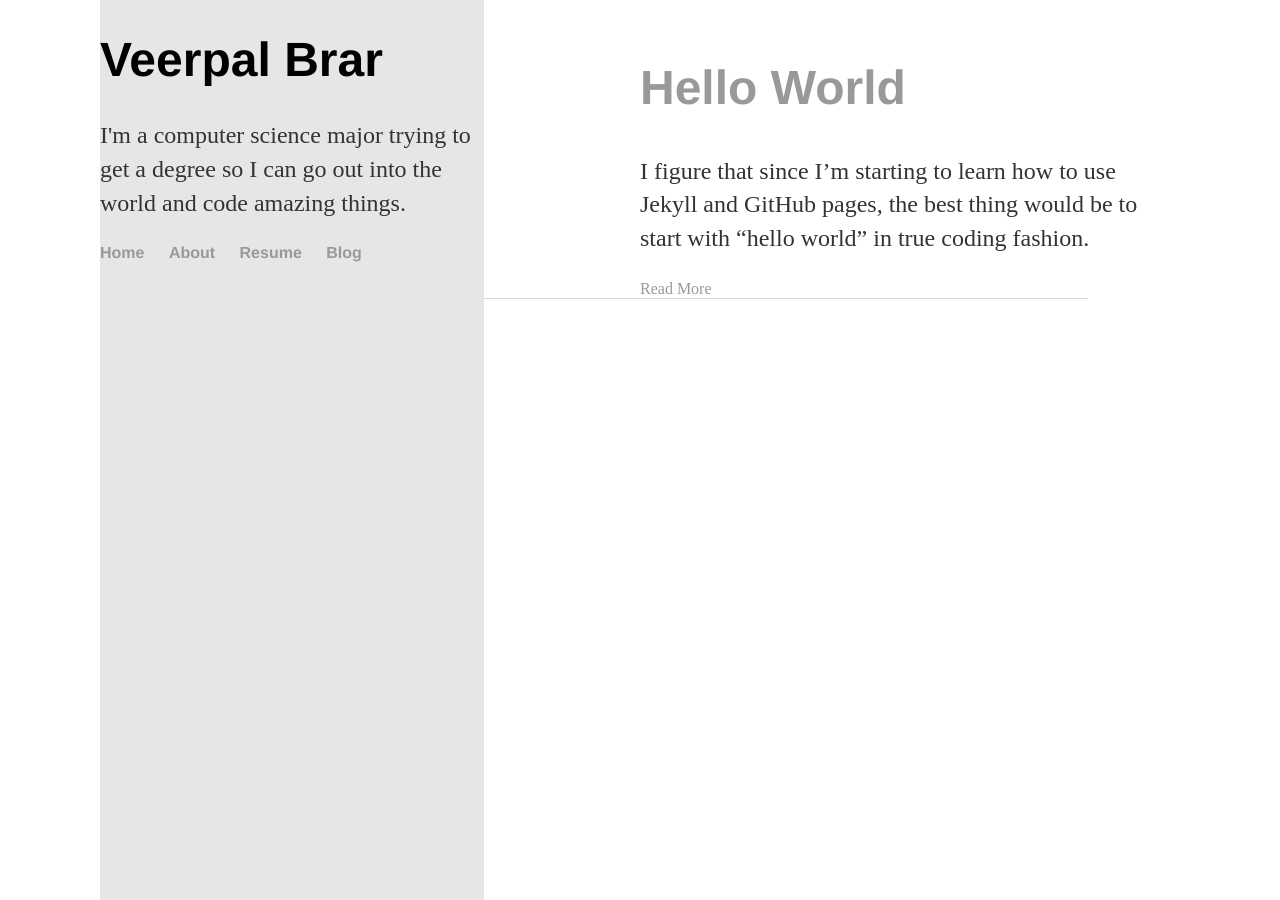
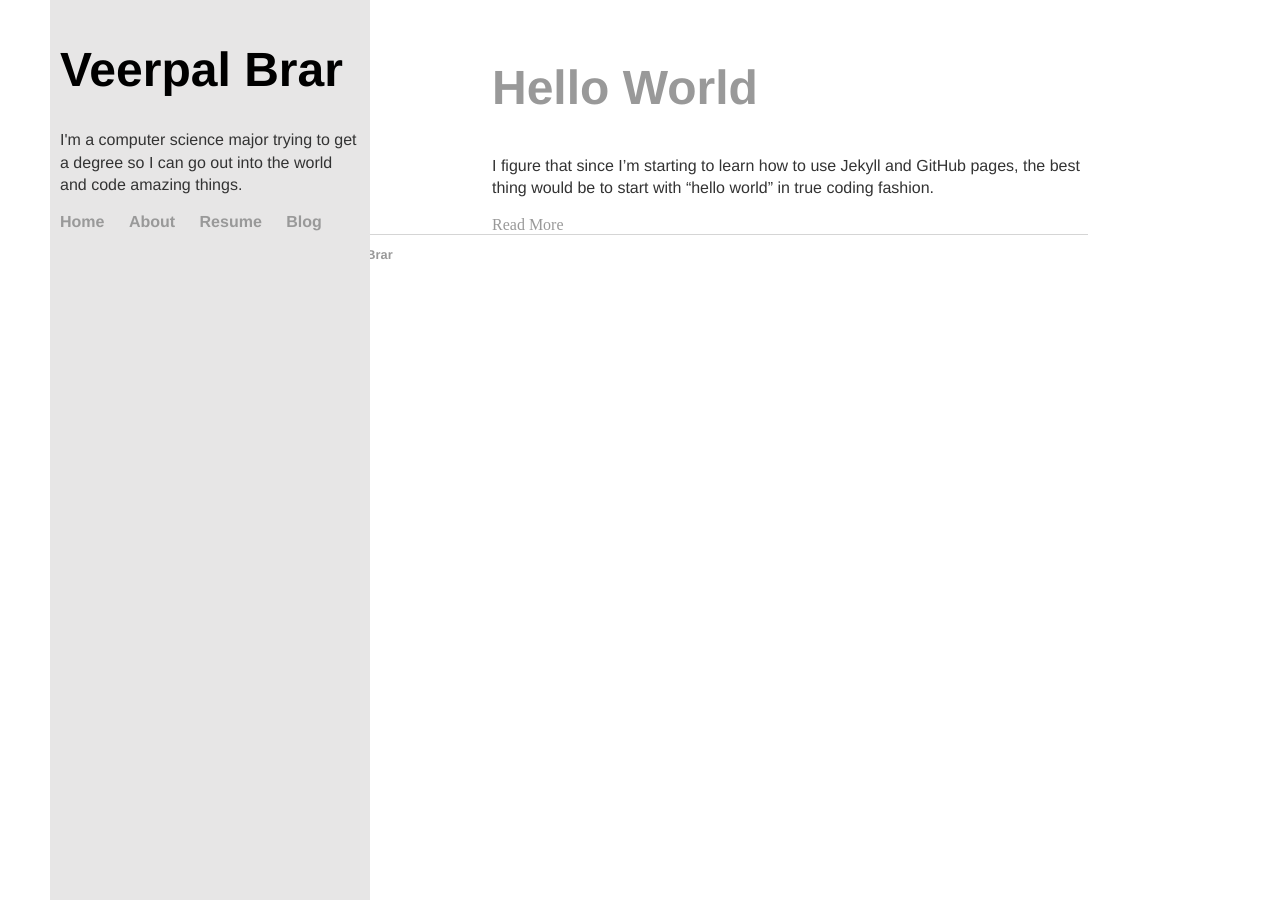
Before and after one commit to VeerpalBrar/VeerpalBrar.github.io, a Jekyll site: the page built from index.html, in a window 1280 px wide. Built offline with Jekyll 4.4.1, drawn with Linux system fonts in a browser that asks for light colours.

Commit message:
Update main.css

```diff
--- a/css/main.css
+++ b/css/main.css
@@ -24,7 +24,7 @@ h1 {
     font-family:'Helvetica', 'Arial', 'Sans-Serif';
 }
 p {
-    font-size: 1.5em;
+    font-family:'Helvetica', 'Arial', 'Sans-Serif';
     line-height: 1.4em;
     color: #333;
 }
@@ -46,12 +46,13 @@ ul.posts li {
     position:fixed;
     top:0px;
     bottom:0px;
-    left:100px;
-    width:30%;
+    left:50px;
+    width:300px;
     background:#E7E6E6;
+    padding: 10px;
  }
  .container {
-    margin-left:50%;
-    width:60%;
+    margin-left:300px;
+    right:50px;
 
  }
```
